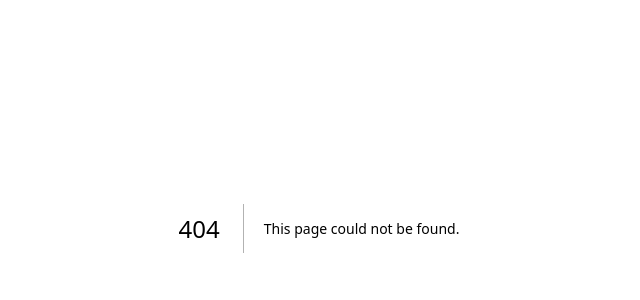
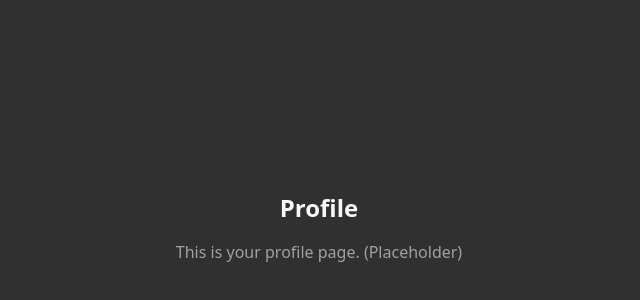
Before and after one commit to workbykait/ai-sdk-starter-xai, a Next.js app: page /profile in a window 1280 px wide. Before the commit this address had no page. Shown: the part 172-472 px from the top of the page, without its empty margins (321-961 px from the left). Built offline with nearby package versions, Linux system fonts and the light colour scheme.

Commit message:
Create page.tsx

```diff
--- /dev/null
+++ b/app/profile/page.tsx
@@ -0,0 +1,8 @@
+export default function ProfilePage() {
+  return (
+    <div className="flex min-h-screen flex-col items-center justify-center bg-[#303030] text-[#F7F7F7]">
+      <h1 className="text-2xl font-bold mb-4">Profile</h1>
+      <p className="text-[#A0A0A0]">This is your profile page. (Placeholder)</p>
+    </div>
+  );
+}
```
